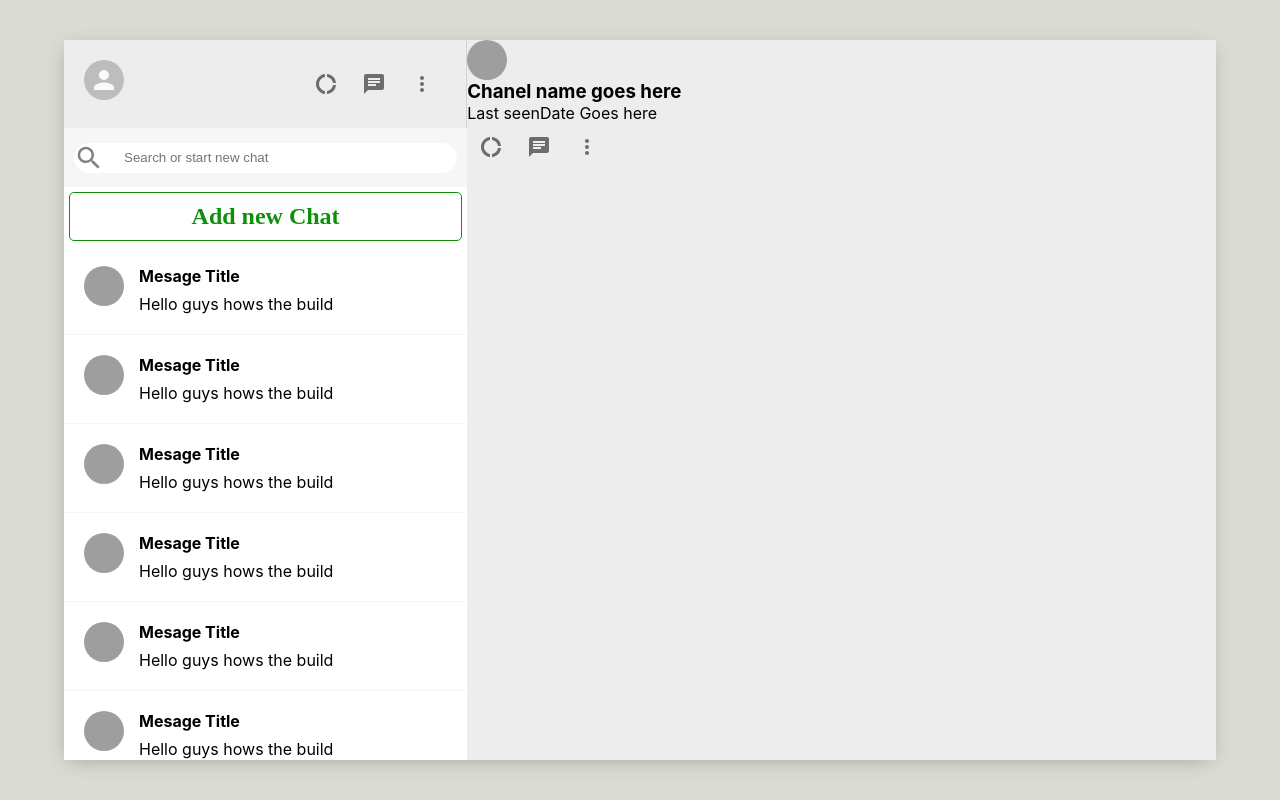
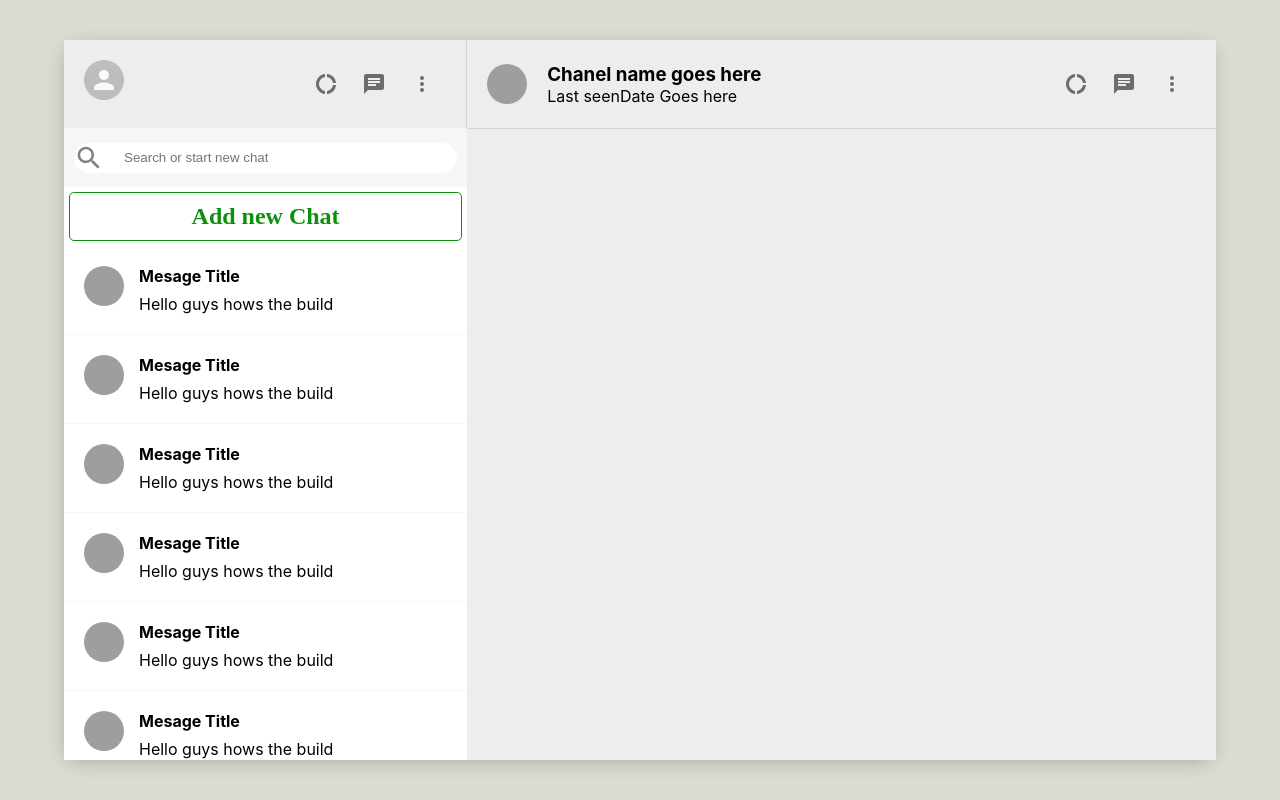
Before and after one commit to Ian-Balijawa/messanger-app, a React (Create React App) app: page / in a window 1280 px wide. Built offline with nearby package versions, Linux system fonts and the light colour scheme; grey boxes are pictures that could not be loaded.

Commit message:
new updates

```diff
--- a/src/MainChat.css
+++ b/src/MainChat.css
@@ -3,3 +3,14 @@
     flex: 0.65;
     flex-direction:column
 }
+.message-header{
+    display:flex;
+    align-items: center;
+    padding:20px;
+    border-bottom: 1px solid lightgray;
+}
+.header_info{
+    padding-left: 20px;
+    cursor: pointer;
+    flex: 1;
+}
```
